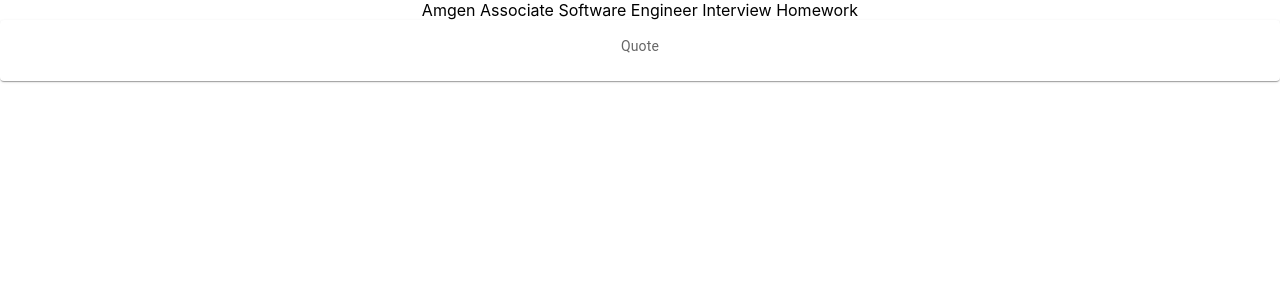
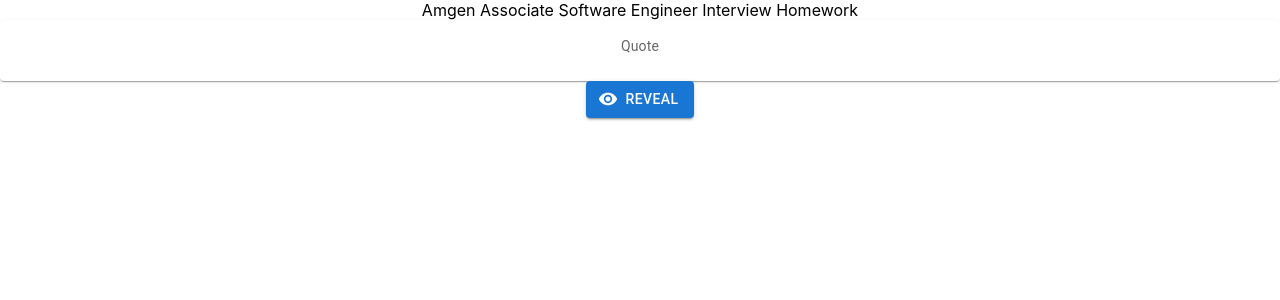
Before and after one commit to javiermelendrez1/Amgen-Interview-Homework, a React (Create React App) app in the folder amgen/: page / in a window 1280 px wide. Shown: the top 300 px of the page. Built offline with nearby package versions, Linux system fonts and the light colour scheme.

Commit message:
reveal button works
- when the user clicks reveal the auhtor displays under the quote

```diff
--- a/amgen/src/App.js
+++ b/amgen/src/App.js
@@ -2,9 +2,12 @@
 import './App.css';
 //import my components
 import FlashCard from './components/FlashCard/FlashCard';
+import RevealButton from './components/RevealButton/RevealButton';
 //import axios
 import axios from 'axios';
 function App() {
+  //going to create a state to reveal the autho
+  const [revealOn, setRevealOn] = useState(false); //by default the reveal will be off
   //going to create a state for the object that will hold quote and author
   const [quoteObject, setQuoteObject] = useState({
     quoteText: '',
@@ -32,7 +35,8 @@
   return (
     <div className="App">
         Amgen Associate Software Engineer Interview Homework
-        <FlashCard quoteObject={quoteObject}/>
+        <FlashCard quoteObject={quoteObject} revealOn={revealOn}/>
+        <RevealButton setRevealOn={setRevealOn}/>
     </div>
   );
 }
--- a/amgen/src/components/FlashCard/FlashCard.js
+++ b/amgen/src/components/FlashCard/FlashCard.js
@@ -5,7 +5,7 @@
 import Typography from '@mui/material/Typography';
 //this component will hold the quote to be displayed to the user
 //deconstruct the prop
-const FlashCard = ({quoteObject}) => {
+const FlashCard = ({quoteObject, revealOn}) => {
     return (
         <Card sx={{minWidth: 275}}>
             <CardContent>
@@ -15,6 +15,10 @@
                 <Typography variant="h1">
                     {quoteObject.quoteText}
                 </Typography>
+                {
+                    revealOn ? <Typography sx={{ fontSize: 14}} color="text.secondary">{quoteObject.quoteAuthor}</Typography> : null
+                }
+
             </CardContent>
         </Card>
     );
--- /dev/null
+++ b/amgen/src/components/RevealButton/RevealButton.js
@@ -0,0 +1,21 @@
+import React from 'react';
+//import material ui components
+import Button from '@mui/material/Button';
+import VisibilityIcon from '@mui/icons-material/Visibility';
+//this components is for the user to click and reveal the author of the quote
+const RevealButton = ({setRevealOn}) => {
+    //create a function to handle when the button is clicked
+    const handleClick = () => {
+        //when the user clicks the button we are just going to set reveal to on
+        setRevealOn(true); //set to true
+    }
+    return(
+    <div>
+              <Button variant="contained" startIcon={<VisibilityIcon/>}
+              onClick={handleClick}
+              >Reveal</Button>
+    </div>
+    );
+
+}
+export default RevealButton;
```
